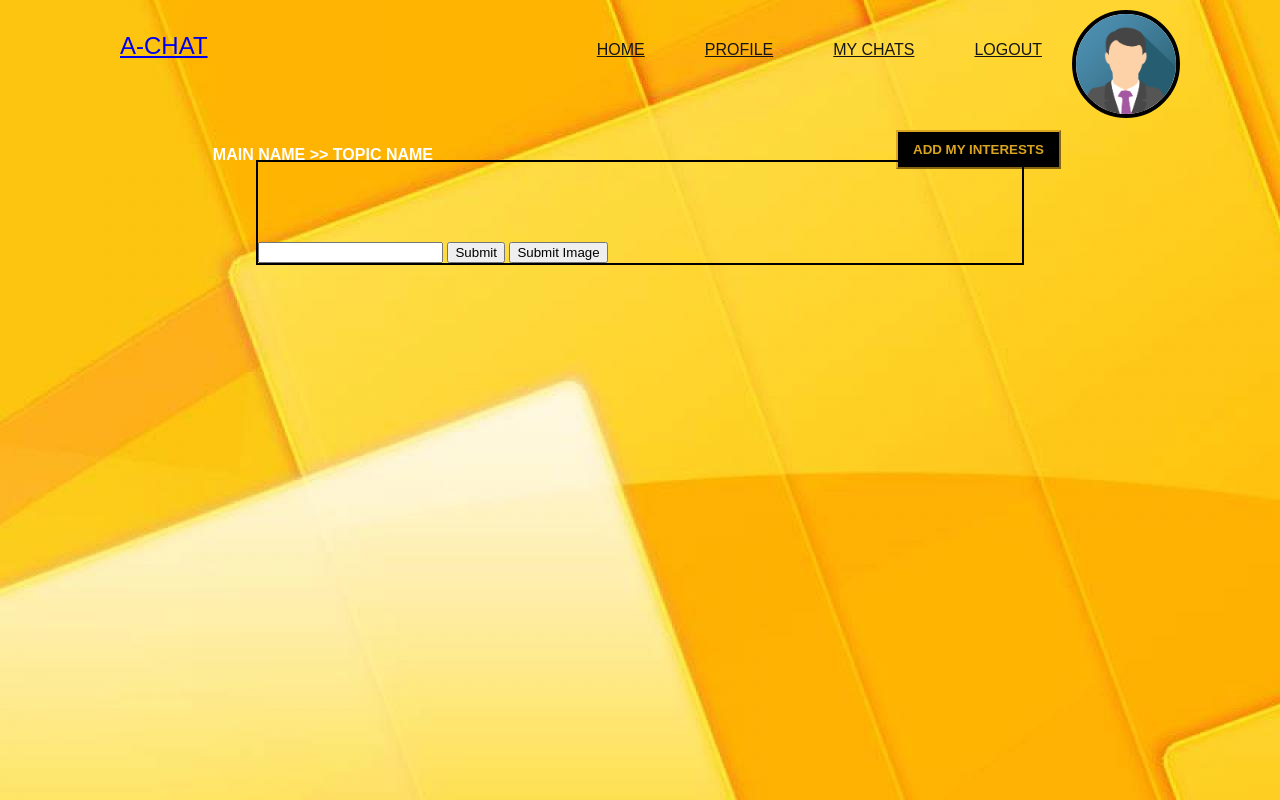
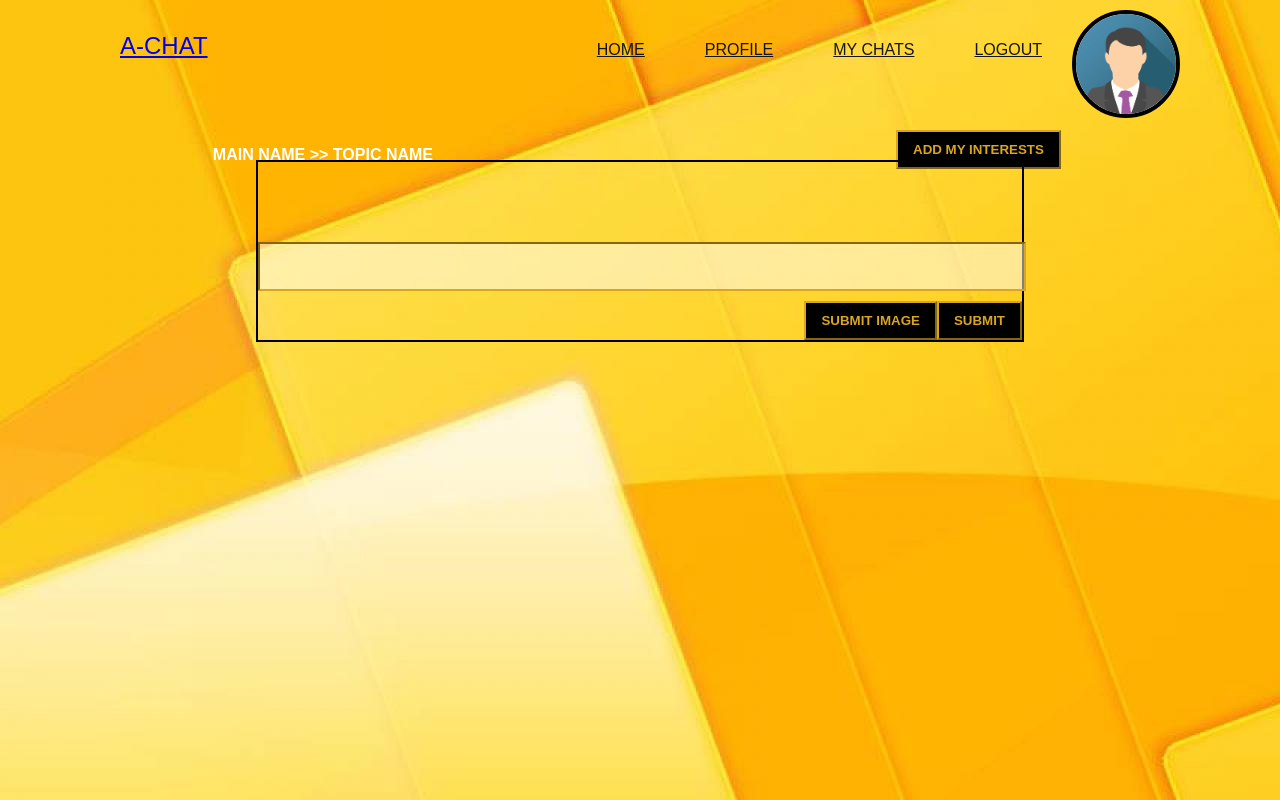
Before and after one commit to devsquado/Software-Engineering-2018, a website: page views/topic.html in a window 1280 px wide. Drawn offline with nearby package versions, Linux system fonts and the light colour scheme; no server answers.

Commit message:
Update topic.css

```diff
--- a/views/topic.css
+++ b/views/topic.css
@@ -123,7 +123,17 @@ button {
     border-color: #DAA520;
     font-weight: bold;
 }
-.content textarea{
+.content input[type=submit] {
+    float: right;
+    margin-top: 10px;
+    padding: 10px 15px;
+    color: #DAA520;
+    background-color:  rgba(0, 0, 0, 1);
+    text-transform: uppercase;
+    border-color: #DAA520;
+    font-weight: bold;
+}
+.content input[type=text]{
     display: block;
     resize:none;
     width: 100%;
```
